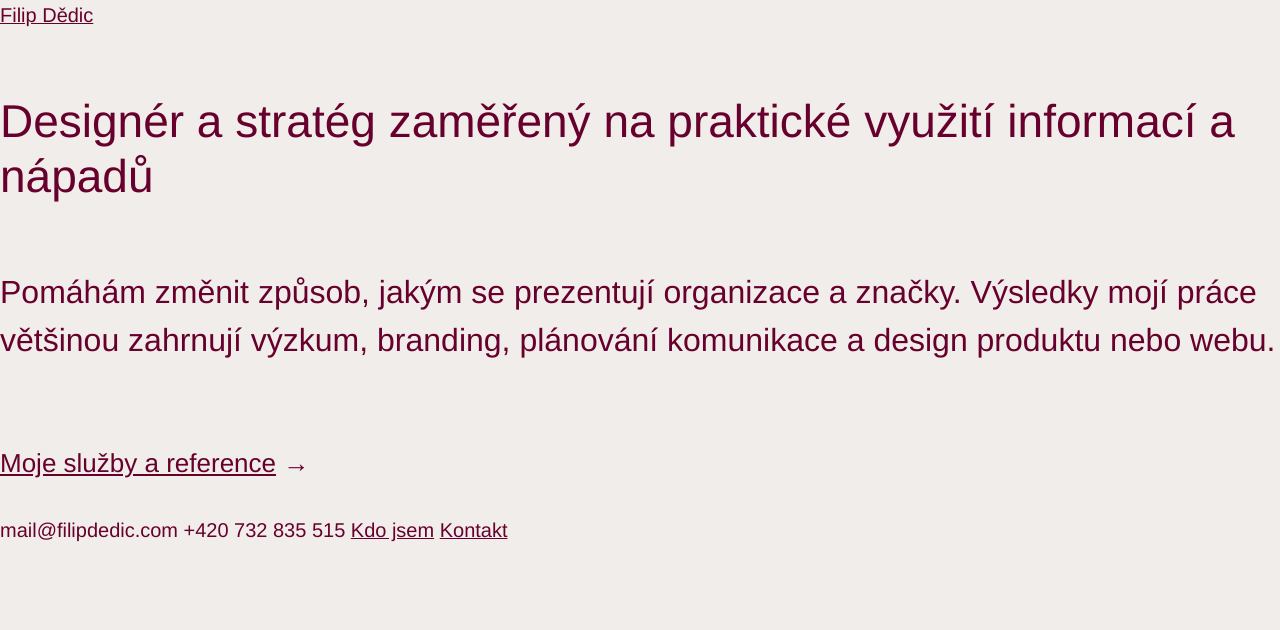
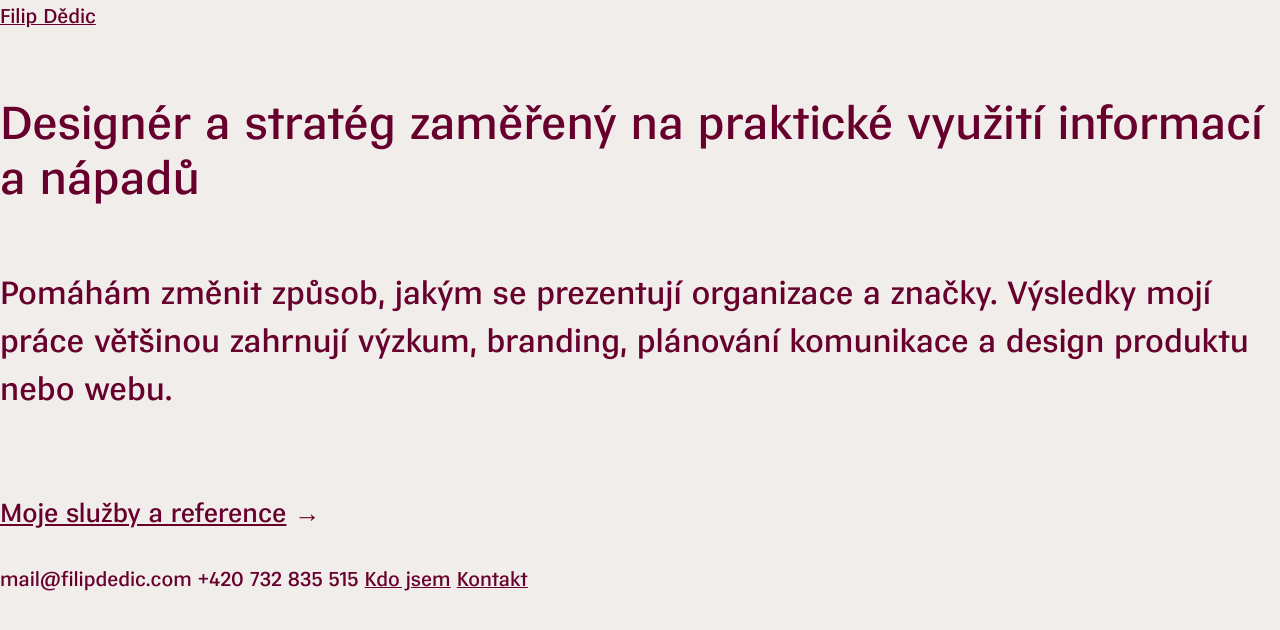
Before and after one commit to fdedic/fdedic.github.io, a Jekyll site: the page built from index.md, in a window 1280 px wide. Shown: the top 630 px of the page. Built offline with Jekyll 4.4.1, drawn with Linux system fonts in a browser that asks for light colours; nearby versions of some CDN libraries; some web fonts are replaced.

Commit message:
Update style.css

```diff
--- a/assets/css/style.css
+++ b/assets/css/style.css
@@ -8,9 +8,9 @@
 }
 
 @font-face {
-    font-family: "vegan_sans_premiummedium";
+    font-family: "Vegan-Sans";
     font-style:normal;font-weight: 400;
-    src: url("./assets/fonts/vegansanspremium-medium-webfont.woff2") format("woff2");
+    src: url("https://fdedic.github.io/assets/fonts/vegansanspremium-medium-webfont.woff2") format("woff2");
     font-weight: normal;
     font-style: normal;
 }
@@ -25,7 +25,7 @@
   padding: 0;
   color: #67002d;
   background: #f1edea;
-  font-family: "vegan_sans_premiummedium", Helvetica, Arial, sans-serif;
+  font-family: "Vegan-Sans", Helvetica, Arial, sans-serif;
   -webkit-font-smoothing: antialiased;
   -moz-osx-font-smoothing: grayscale;
   font-size: 1rem;
```
